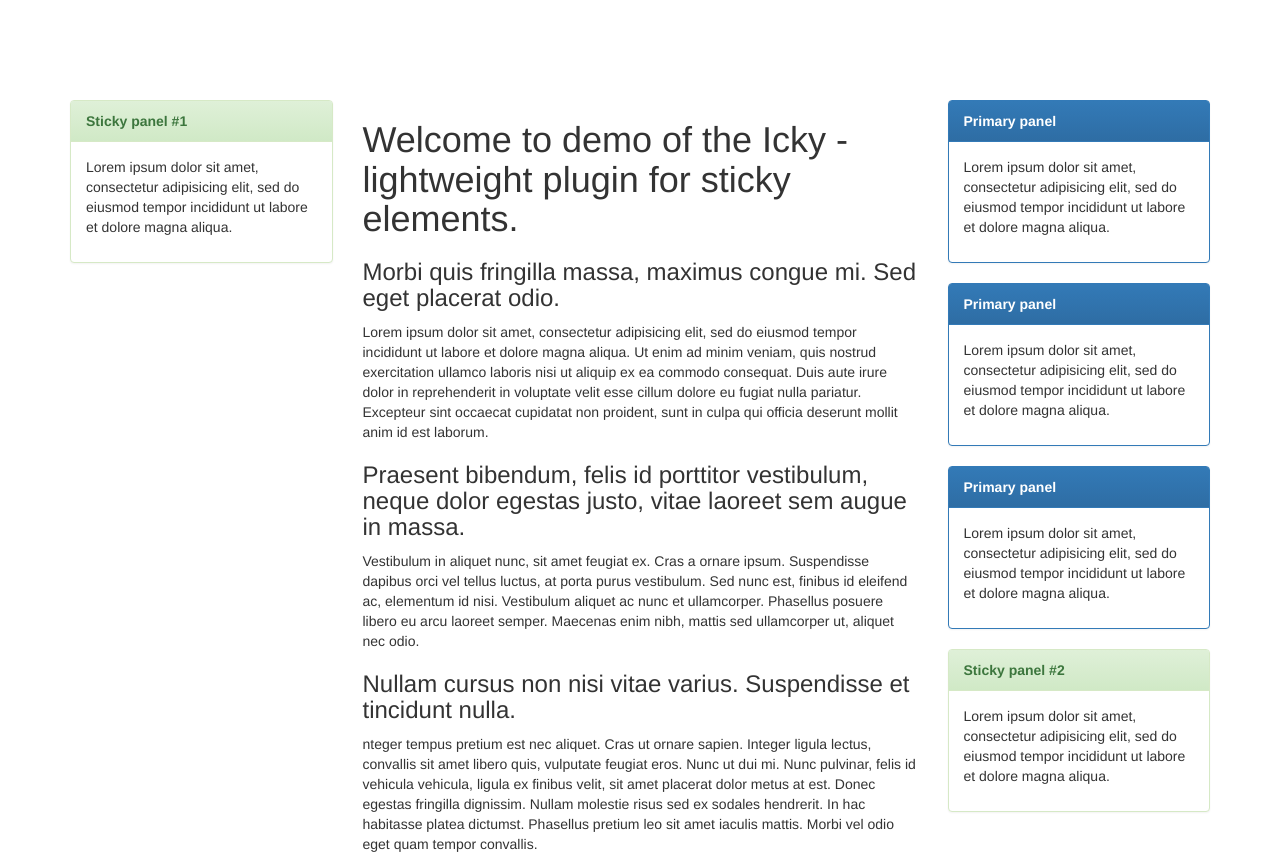
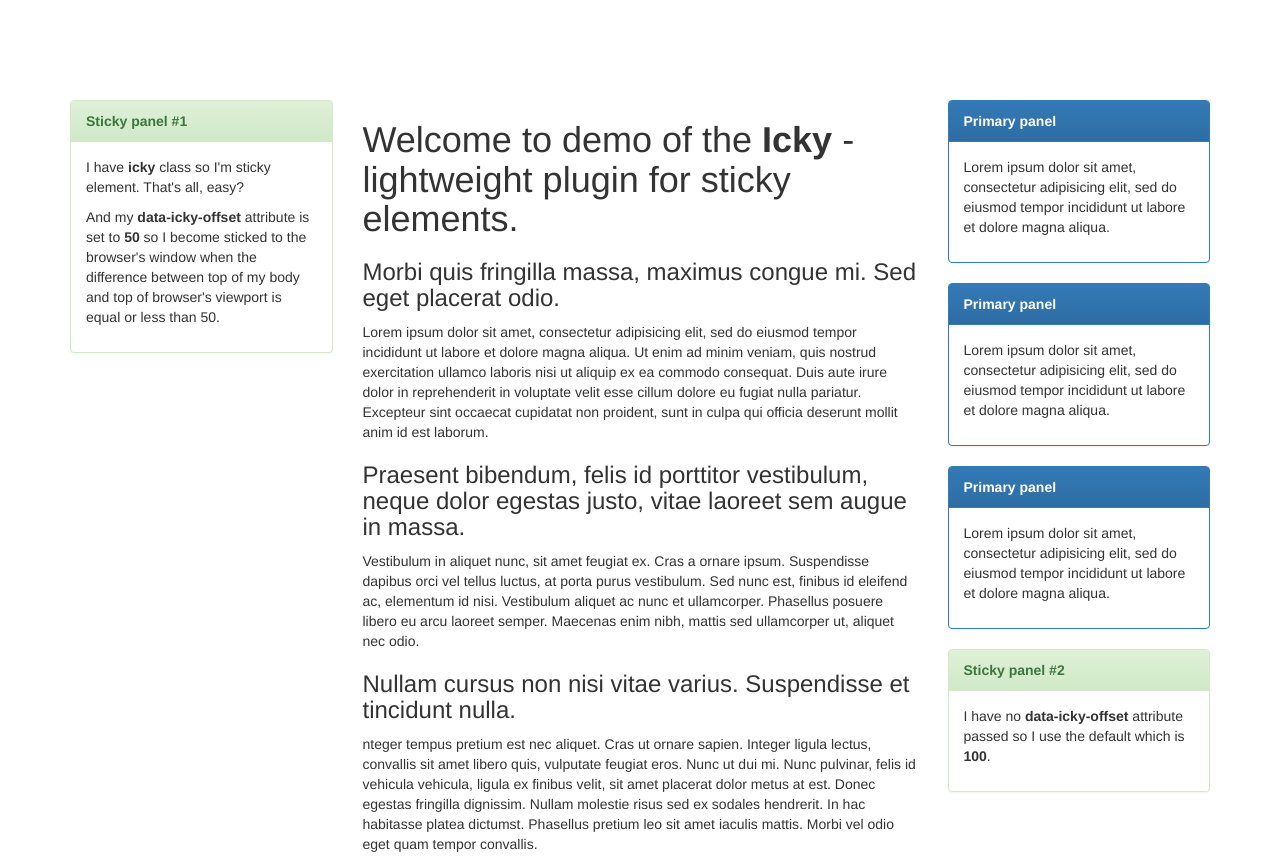
Before and after one commit to patryknawolski/icky, a website built with webpack: page demo/index.html in a window 1280 px wide. Shown: the top 857 px of the page. Built offline with nearby package versions, Linux system fonts and the light colour scheme.

Commit message:
Update text content in demo

```diff
--- a/demo/index.html
+++ b/demo/index.html
@@ -16,13 +16,14 @@
             <div class="panel panel-success icky" data-icky-offset="50">
               <div class="panel-heading"><strong>Sticky panel #1</strong></div>
               <div class="panel-body">
-                <p>Lorem ipsum dolor sit amet, consectetur adipisicing elit, sed do eiusmod tempor incididunt ut labore et dolore magna aliqua.</p>
+                <p>I have <strong>icky</strong> class so I'm sticky element. That's all, easy?</p>
+                <p>And my <strong>data-icky-offset</strong> attribute is set to <strong>50</strong> so I become sticked to the browser's window when the difference between top of my body and top of browser's viewport is equal or less than 50.
               </div>
             </div>
           </div>
 
           <div class="col-xs-6">
-            <h1>Welcome to demo of the Icky - lightweight plugin for sticky elements.</h1>
+            <h1>Welcome to demo of the <strong>Icky</strong> - lightweight plugin for sticky elements.</h1>
 
             <h3>Morbi quis fringilla massa, maximus congue mi. Sed eget placerat odio.</h3>
             <p>Lorem ipsum dolor sit amet, consectetur adipisicing elit, sed do eiusmod tempor incididunt ut labore et dolore magna aliqua. Ut enim ad minim veniam, quis nostrud exercitation ullamco laboris nisi ut aliquip ex ea commodo consequat. Duis aute irure dolor in reprehenderit in voluptate velit esse cillum dolore eu fugiat nulla pariatur. Excepteur sint occaecat cupidatat non proident, sunt in culpa qui officia deserunt mollit anim id est laborum.</p>
@@ -75,7 +76,7 @@
             <div class="panel panel-success icky">
               <div class="panel-heading"><strong>Sticky panel #2</strong></div>
               <div class="panel-body">
-                <p>Lorem ipsum dolor sit amet, consectetur adipisicing elit, sed do eiusmod tempor incididunt ut labore et dolore magna aliqua.</p>
+                <p>I have no <strong>data-icky-offset</strong> attribute passed so I use the default which is <strong>100</strong>.</p>
               </div>
             </div>
           </div>
```
